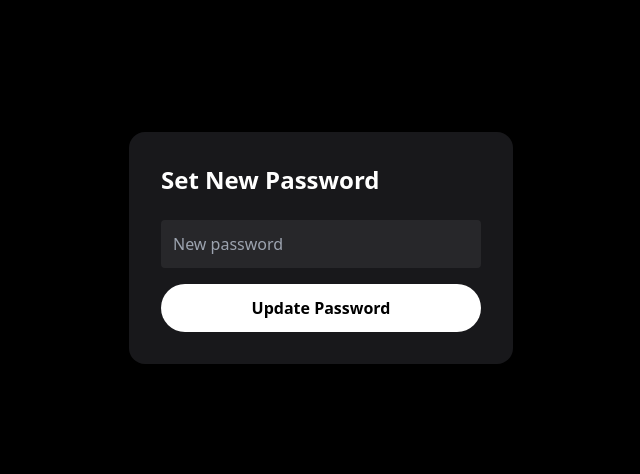
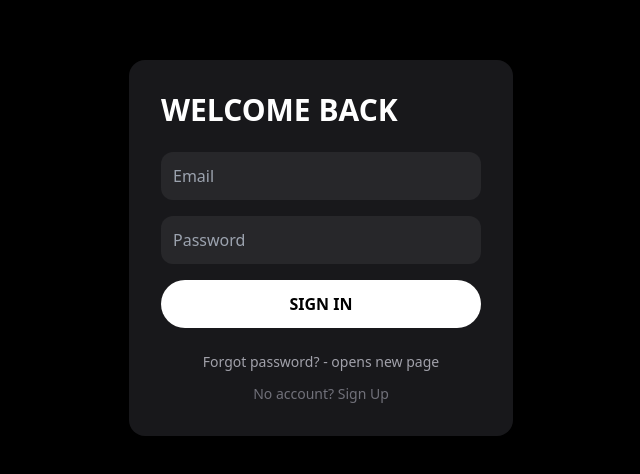
Before and after one commit to Gokhan1979/flammode-shop, a Next.js app: page /auth in a window 1280 px wide. Shown: the part 152-626 px from the top of the page, without its empty margins (319-959 px from the left). Built offline with nearby package versions, Linux system fonts and the light colour scheme; no server answers.

Commit message:
Refactor authentication page and update functionality

```diff
--- a/app/auth/page.tsx
+++ b/app/auth/page.tsx
@@ -1,32 +1,44 @@
 'use client'
 import { useState } from 'react'
-import { supabase } from '../../../lib/supabase'
+import { supabase } from '@/lib/supabase'
 
-export default function ResetPage(){
+export default function AuthPage(){
+  const [isSignUp,setIsSignUp]=useState(false)
+  const [email,setEmail]=useState('')
   const [password,setPassword]=useState('')
-  const [message,setMessage]=useState('')
+  const [msg,setMsg]=useState('')
   const [loading,setLoading]=useState(false)
 
-  const handleUpdate = async()=>{
-    setLoading(true)
-    const { error } = await supabase.auth.updateUser({ password })
-    if(error) setMessage(error.message)
-    else {
-      setMessage('Password updated! Redirecting to login...')
-      setTimeout(()=> window.location.href='/auth', 1500)
-    }
+  const handleAuth = async(e:any)=>{
+    e.preventDefault(); setLoading(true); setMsg('')
+    try{
+      if(isSignUp){
+        const {error}=await supabase.auth.signUp({email,password})
+        if(error) throw error
+        setMsg('Check email to confirm!')
+      }else{
+        const {error}=await supabase.auth.signInWithPassword({email,password})
+        if(error) throw error
+        window.location.href='/'
+      }
+    }catch(err:any){ setMsg(err.message) }
     setLoading(false)
   }
 
   return(
     <div className="min-h-screen bg-black text-white flex items-center justify-center p-6">
       <div className="w-full max-w-sm bg-zinc-900 p-8 rounded-2xl">
-        <h1 className="text-2xl font-black mb-6">Set New Password</h1>
-        <input value={password} onChange={e=>setPassword(e.target.value)} type="password" placeholder="New password" className="w-full bg-zinc-800 p-3 rounded mb-4 outline-none" />
-        {message && <p className="text-sm mb-4 text-yellow-400">{message}</p>}
-        <button onClick={handleUpdate} disabled={loading} className="w-full bg-white text-black py-3 rounded-full font-bold">
-          {loading ? 'Updating...' : 'Update Password'}
-        </button>
+        <h1 className="text-3xl font-black">{isSignUp?'JOIN FLAMMODE':'WELCOME BACK'}</h1>
+        <form onSubmit={handleAuth} className="space-y-4 mt-6">
+          <input value={email} onChange={e=>setEmail(e.target.value)} type="email" placeholder="Email" required className="w-full bg-zinc-800 p-3 rounded-xl outline-none" />
+          <input value={password} onChange={e=>setPassword(e.target.value)} type="password" placeholder="Password" required className="w-full bg-zinc-800 p-3 rounded-xl outline-none" />
+          {msg && <p className="text-yellow-400 text-sm text-center">{msg}</p>}
+          <button disabled={loading} className="w-full bg-white text-black py-3 rounded-full font-bold">{isSignUp?'CREATE ACCOUNT':'SIGN IN'}</button>
+        </form>
+        <div className="mt-6 text-center text-sm flex flex-col gap-3">
+          <a href="/auth/forgot" className="text-zinc-400 hover:text-white">Forgot password? - opens new page</a>
+          <button onClick={()=>setIsSignUp(!isSignUp)} className="text-zinc-500">{isSignUp?'Have account? Sign In' : "No account? Sign Up"}</button>
+        </div>
       </div>
     </div>
   )
```
